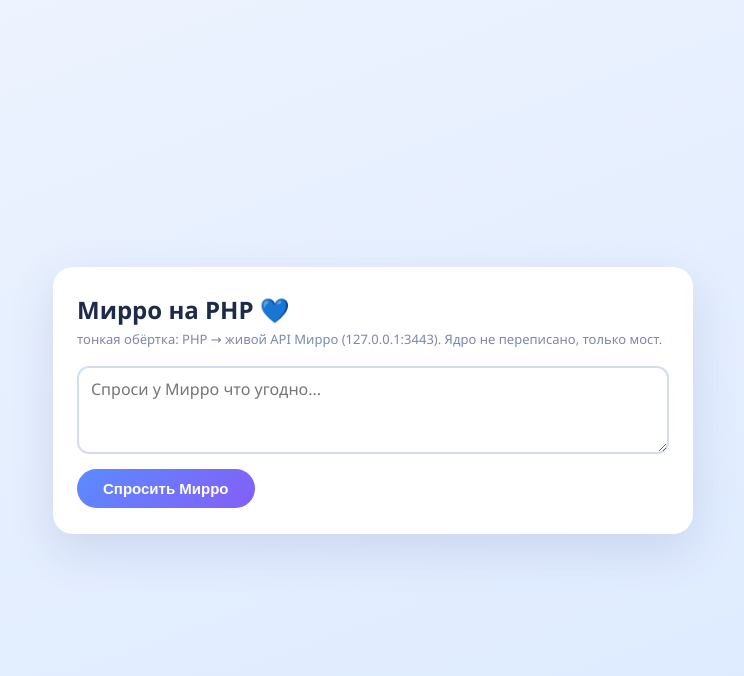
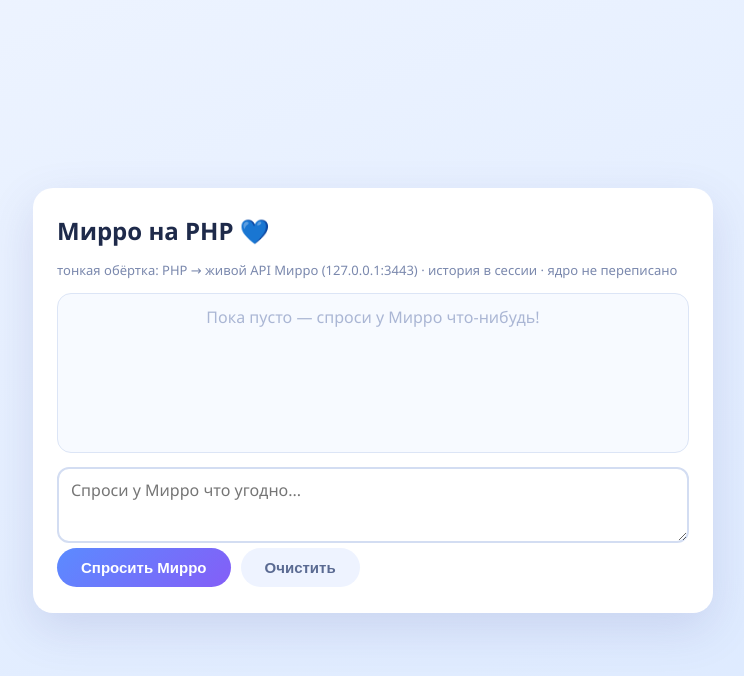
Before and after one commit to kepanasyuke/Mirro-, a PHP site: page /v1/mirro-php/index.php in a window 1280 px wide. Shown: the top 676 px of the page, without its empty margins (267-1011 px from the left). Run offline with PHP 8.4, Linux system fonts and the light colour scheme.

Commit message:
Mirro on PHP: chat with session history and clear button

```diff
--- a/web/mirro-php/index.php
+++ b/web/mirro-php/index.php
@@ -1,20 +1,38 @@
 <?php
-// Mirro on PHP - thin web wrapper around the Mirro OpenAI-compatible API.
-// Requires: PHP 7.4+, allow_url_fopen (or cURL), and the running Mirro core
-// (mirro_launcher.pyw / core/mirro_core.py, which listens on 127.0.0.1:3443).
-// Nothing is rewritten: PHP just relays the prompt to the live Mirro API.
+// Mirro on PHP - thin web wrapper around the live Mirro OpenAI-compatible API.
+// Requires: PHP 7.4+, allow_url_fopen or cURL, and a running Mirro core
+// (mirro_launcher.pyw / core/mirro_core.py on 127.0.0.1:3443).
+// Now with chat history (SESSION) - Mirro remembers the conversation.
+
+session_start();
 
 $API = 'http://127.0.0.1:3443/v1/chat/completions';
+$MAX_HISTORY = 12;
 
-$answer = '';
+if (!isset($_SESSION['chat'])) {
+    $_SESSION['chat'] = []; // [ ['role'=>'user'|'assistant', 'content'=>...], ... ]
+}
+
+$prompt = isset($_POST['prompt']) ? trim($_POST['prompt']) : '';
+$doClear = isset($_POST['clear']);
+
+if ($doClear) {
+    $_SESSION['chat'] = [];
+    header('Location: ' . strtok($_SERVER['REQUEST_URI'], '?'));
+    exit;
+}
+
 $err = '';
-$prompt = isset($_POST['prompt']) ? trim($_POST['prompt']) : '';
+if ($_SERVER['REQUEST_METHOD'] === 'POST' && $prompt !== '') {
+    $_SESSION['chat'][] = ['role' => 'user', 'content' => mb_substr($prompt, 0, 2000)];
 
-if ($_SERVER['REQUEST_METHOD'] === 'POST' && $prompt !== '') {
-    $payload = json_encode([
-        'model'    => 'mirro',
-        'messages' => [['role' => 'user', 'content' => $prompt]],
-    ], JSON_UNESCAPED_UNICODE);
+    // build context from recent messages
+    $recent = array_slice($_SESSION['chat'], -$MAX_HISTORY);
+    $messages = array_map(function ($m) {
+        return ['role' => $m['role'], 'content' => $m['content']];
+    }, $recent);
+
+    $payload = json_encode(['model' => 'mirro', 'messages' => $messages], JSON_UNESCAPED_UNICODE);
 
     if (function_exists('curl_init')) {
         $ch = curl_init($API);
@@ -23,7 +41,7 @@ if ($_SERVER['REQUEST_METHOD'] === 'POST' && $prompt !== '') {
             CURLOPT_POSTFIELDS     => $payload,
             CURLOPT_HTTPHEADER     => ['Content-Type: application/json'],
             CURLOPT_RETURNTRANSFER => true,
-            CURLOPT_TIMEOUT        => 45,
+            CURLOPT_TIMEOUT        => 60,
         ]);
         $raw = curl_exec($ch);
         curl_close($ch);
@@ -32,18 +50,20 @@ if ($_SERVER['REQUEST_METHOD'] === 'POST' && $prompt !== '') {
             'method'  => 'POST',
             'header'  => "Content-Type: application/json\r\n",
             'content' => $payload,
-            'timeout' => 45,
+            'timeout' => 60,
         ]]);
         $raw = @file_get_contents($API, false, $ctx);
     }
 
     if ($raw === false || $raw === '') {
-        $err = 'Сервер Мирро не отвечает. Запусти mirro_launcher.pyw (127.0.0.1:3443) и нажми «Спросить» ещё раз.';
+        $err = 'Сервер Мирро не отвечает. Запусти mirro_launcher.pyw (127.0.0.1:3443) и попробуй ещё раз.';
+        array_pop($_SESSION['chat']); // don't keep a user question without an answer
     } else {
         $data = json_decode($raw, true);
         $answer = isset($data['choices'][0]['message']['content'])
             ? $data['choices'][0]['message']['content']
             : '(Мирро вернула пустой ответ)';
+        $_SESSION['chat'][] = ['role' => 'assistant', 'content' => mb_substr($answer, 0, 2500)];
     }
 }
 ?>
@@ -61,40 +81,61 @@ if ($_SERVER['REQUEST_METHOD'] === 'POST' && $prompt !== '') {
     background:linear-gradient(160deg,#eef4ff,#dbe9ff);
     display:flex; align-items:center; justify-content:center; padding:20px;
   }
-  .card{max-width:640px; width:100%; background:#fff; border-radius:20px;
-    padding:26px 24px; box-shadow:0 16px 46px rgba(80,90,160,.16);}
-  h1{font-size:24px; margin-bottom:4px;}
-  .sub{color:#7a88ad; font-size:13px; margin-bottom:18px;}
-  textarea{width:100%; height:88px; resize:vertical; border:2px solid #d3ddf2;
+  .card{max-width:680px; width:100%; background:#fff; border-radius:20px;
+    padding:26px 24px; box-shadow:0 16px 46px rgba(80,90,160,.16);
+    display:flex; flex-direction:column; gap:14px; max-height:92vh;}
+  h1{font-size:24px;}
+  .sub{color:#7a88ad; font-size:13px;}
+  .chat{flex:1; overflow-y:auto; min-height:160px; display:flex;
+    flex-direction:column; gap:8px; background:#f7faff; border:1px solid #dce5f6;
+    border-radius:14px; padding:12px;}
+  .m-user{align-self:flex-end; background:#e7efff; border:1px solid #c9d7f5;
+    border-radius:12px 12px 4px 12px; padding:8px 12px; font-size:14px; max-width:85%;}
+  .m-mirro{align-self:flex-start; background:#f3ecff; border:1px solid #decfff;
+    border-radius:12px 12px 12px 4px; padding:8px 12px; font-size:14px; max-width:85%; white-space:pre-wrap;}
+  textarea{width:100%; height:76px; resize:vertical; border:2px solid #d3ddf2;
     border-radius:12px; padding:10px 12px; font:inherit; color:inherit;}
   textarea:focus{outline:none; border-color:#4d7cfe;}
-  button{margin-top:10px; padding:11px 26px; border:none; border-radius:999px;
+  .row{display:flex; gap:10px; align-items:center;}
+  .btn{flex:none; padding:11px 24px; border:none; border-radius:999px;
     background:linear-gradient(135deg,#5b8bff,#845ef7); color:#fff; font-weight:700;
     font-size:15px; cursor:pointer;}
-  button:active{transform:scale(.97);}
-  .err{color:#b34040; font-weight:600; margin-top:14px;}
-  .out{margin-top:16px; background:#f3f7ff; border:1px dashed #b9c8ea;
-    border-radius:14px; padding:14px 16px; line-height:1.65; white-space:pre-wrap;}
-  .out b{color:#3b4a70;}
+  .btn:active{transform:scale(.97);}
+  .btn.gray{background:#eef3ff; color:#5a6a92;}
+  .err{color:#b34040; font-weight:600;}
 </style>
 </head>
 <body>
   <div class="card">
     <h1>Мирро на PHP 💙</h1>
-    <div class="sub">тонкая обёртка: PHP &rarr; живой API Мирро (127.0.0.1:3443). Ядро не переписано, только мост.</div>
+    <div class="sub">тонкая обёртка: PHP &rarr; живой API Мирро (127.0.0.1:3443) · история в сессии · ядро не переписано</div>
 
-    <form method="post">
-      <textarea name="prompt" placeholder="Спроси у Мирро что угодно..."><?php echo htmlspecialchars($prompt, ENT_QUOTES, 'UTF-8'); ?></textarea>
-      <button type="submit">Спросить Мирро</button>
-    </form>
+    <div class="chat" id="chat">
+      <?php if (empty($_SESSION['chat'])): ?>
+        <div style="color:#aab6d4; align-self:center">Пока пусто — спроси у Мирро что-нибудь!</div>
+      <?php else: ?>
+        <?php foreach ($_SESSION['chat'] as $m): ?>
+          <?php $cls = $m['role'] === 'user' ? 'm-user' : 'm-mirro'; ?>
+          <div class="<?php echo $cls; ?>"><?php echo htmlspecialchars($m['content'], ENT_QUOTES, 'UTF-8'); ?></div>
+        <?php endforeach; ?>
+      <?php endif; ?>
+    </div>
 
     <?php if ($err !== ''): ?>
       <div class="err"><?php echo htmlspecialchars($err, ENT_QUOTES, 'UTF-8'); ?></div>
     <?php endif; ?>
 
-    <?php if ($answer !== ''): ?>
-      <div class="out"><b>Мирро:</b><br><?php echo htmlspecialchars($answer, ENT_QUOTES, 'UTF-8'); ?></div>
-    <?php endif; ?>
+    <form method="post">
+      <textarea name="prompt" placeholder="Спроси у Мирро что угодно..."></textarea>
+      <div class="row">
+        <button class="btn" type="submit">Спросить Мирро</button>
+        <button class="btn gray" type="submit" name="clear" value="1">Очистить</button>
+      </div>
+    </form>
   </div>
+  <script>
+    var chat = document.getElementById('chat');
+    if (chat) chat.scrollTop = chat.scrollHeight;
+  </script>
 </body>
 </html>
```
